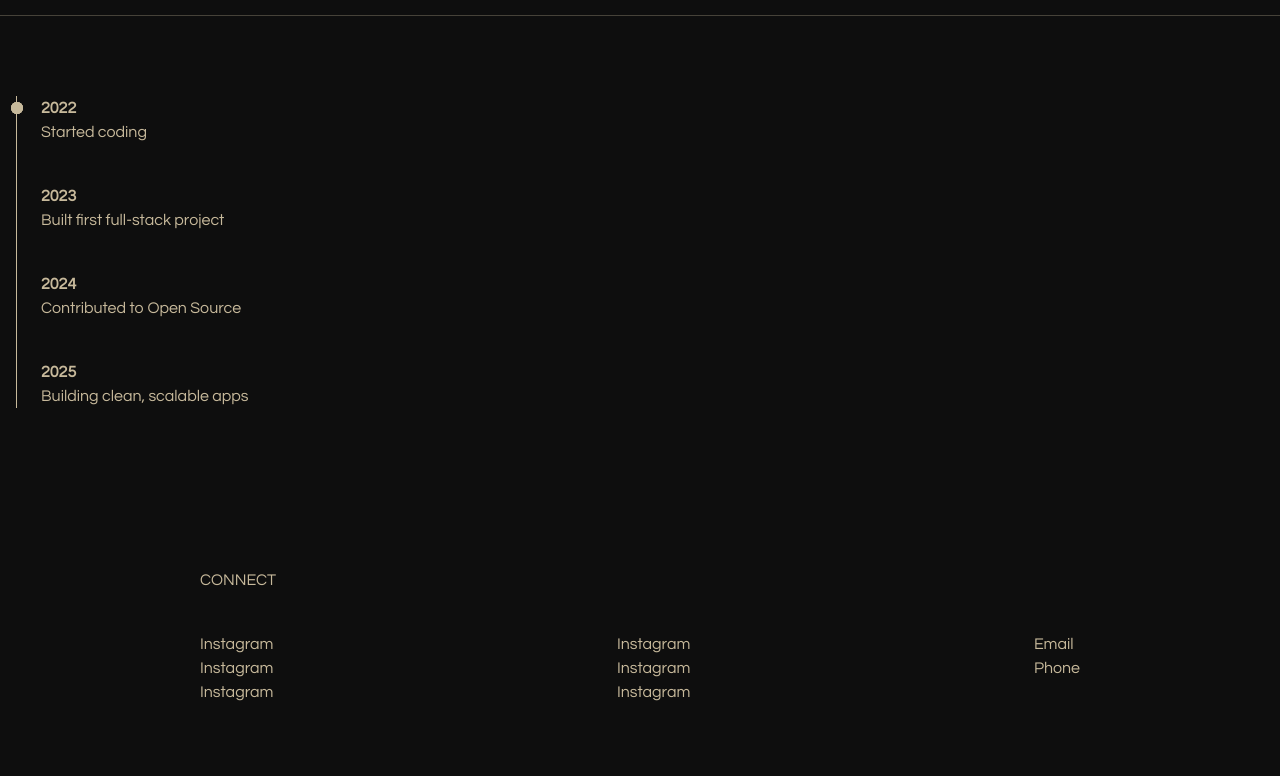
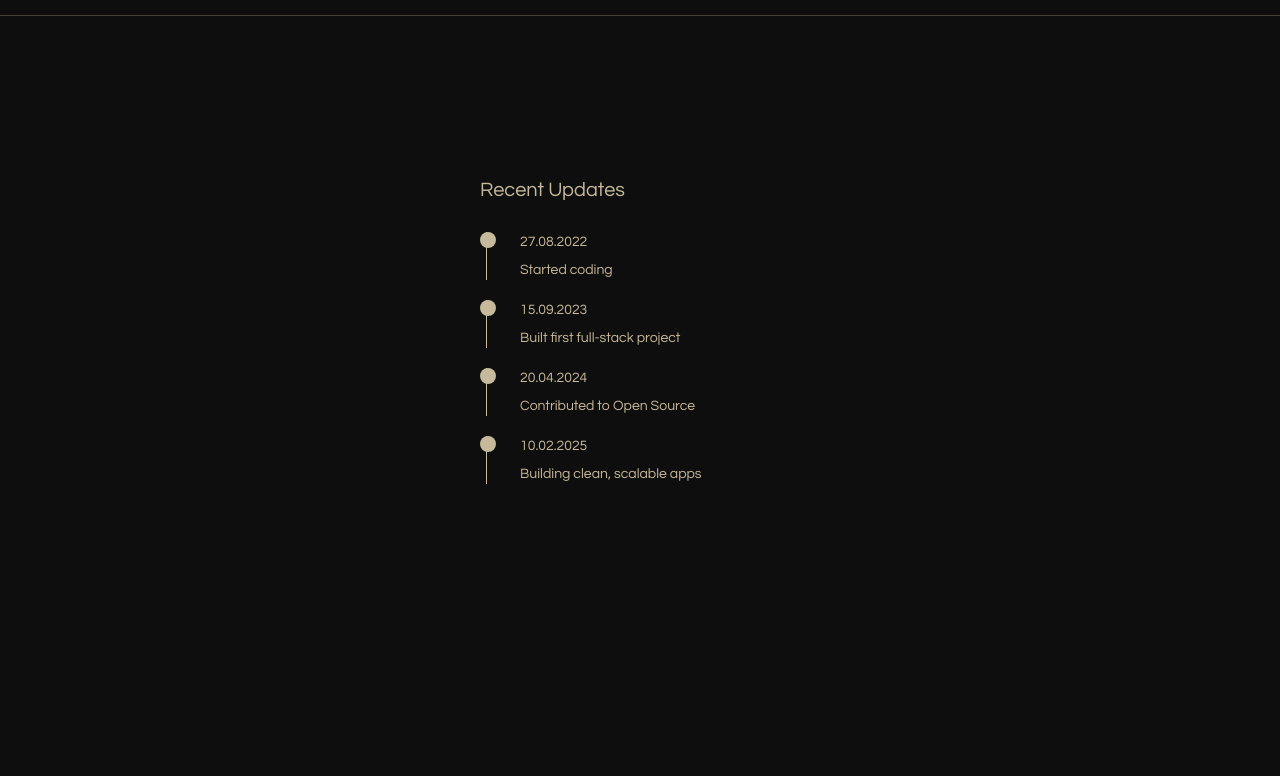
Before and after one commit to divyamGNH/DivyamPF, a React (Vite) app: page /about in a window 1280 px wide. Shown: the part 1424-2200 px from the top of the page. Before the commit the page ends 2168 px from the top, so only its background shows below. Built offline with nearby package versions, Linux system fonts and the light colour scheme.

Commit message:
MaskLayer.jsx commented out only the globalcursor works right now no reveal logic implemented

```diff
--- a/package.json
+++ b/package.json
@@ -11,12 +11,13 @@
   },
   "dependencies": {
     "@tailwindcss/vite": "^4.1.11",
-    "framer-motion": "^12.23.3",
+    "framer-motion": "^12.23.6",
     "motion": "^12.12.2",
     "react": "^19.1.0",
     "react-dom": "^19.1.0",
     "react-router-dom": "^7.6.3",
-    "tailwindcss": "^4.1.11"
+    "tailwindcss": "^4.1.11",
+    "zustand": "^5.0.8"
   },
   "devDependencies": {
     "@eslint/js": "^9.25.0",
--- /dev/null
+++ b/src/Hooks/useMouseTracking.js
@@ -0,0 +1,20 @@
+import {useEffect} from "react";
+import useMouseStore from "../Store/useMouseStore";
+
+const useMouseTracking = ()=>{
+    const setPosition = useMouseStore(state => state.setPosition);
+
+    useEffect(()=>{
+        const handleMouseMove = (e) => {
+            setPosition(e.clientX, e.clientY);
+        };
+
+        window.addEventListener('mousemove', handleMouseMove);
+
+        return () => {
+            window.removeEventListener('mousemove', handleMouseMove);
+        };
+    },[setPosition]);
+}
+
+export default useMouseTracking;
--- /dev/null
+++ b/src/Store/useMouseStore.js
@@ -0,0 +1,12 @@
+import { create } from 'zustand';
+
+const useMouseStore = create((set) => ({
+  // State
+  x: 0,
+  y: 0,
+
+  // Actions
+  setPosition: (x, y) => set({ x, y }),
+}));
+
+export default useMouseStore;
--- /dev/null
+++ b/src/animations/ScrolltoAnimate.jsx
@@ -0,0 +1,15 @@
+import { motion } from "framer-motion";
+
+export default function ScrolltoAnimate({ children }) {
+  return (
+    <motion.div
+      initial={{ opacity: 0 }}
+      whileInView={{ opacity: 1 }}
+      exit={{ opacity: 0 }}
+      transition={{ duration: 0.6, ease: "easeInOut" }}
+      viewport={{ amount: 0.3, once: false }}
+    >
+      {children}
+    </motion.div>
+  );
+}
--- a/src/pages/Home.jsx
+++ b/src/pages/Home.jsx
@@ -3,27 +3,32 @@ import Footer from "./Footer.jsx";
 import TopProjects from "./TopProjects.jsx";
 import Socials from "./Socials.jsx";
 import Navigations from "./Navigations.jsx";
-import { MouseProvider } from "../Context/MouseContext.jsx";
-import CursorFollower from "../components/CursorFollower.jsx";
-
-// import "./App.css";
+import ScrolltoAnimate from "../animations/ScrolltoAnimate.jsx";
 
 function Home() {
   return (
-    // {/* CursorFollower is now global and rendered ONCE */}
-    //   {/* <CursorFollower /> */}
     <div>
       <div
-        style={{ minHeight: "100vh", display: "flex", flexDirection: "column" }}
+        style={{
+          minHeight: "100vh",
+          display: "flex",
+          flexDirection: "column",
+        }}
       >
         <Socials />
         <Navigations />
         <div style={{ flex: 1 }}>
           <Landing />
         </div>
-        <div className="h-[10vh]"></div>
-        <TopProjects />
-        <div className="h-[20vh]"></div>
+
+        <div className="h-[10vh]" />
+
+        <ScrolltoAnimate>
+          <TopProjects />
+        </ScrolltoAnimate>
+
+        <div className="h-[20vh]" />
+
         <Footer />
       </div>
     </div>
--- a/src/pages/Navigations.jsx
+++ b/src/pages/Navigations.jsx
@@ -1,40 +1,30 @@
+import { animate } from "framer-motion";
+
 const Navigations = () => {
+  const handleScroll = () => {
+    const footer = document.getElementById("footer");
+    if (footer) {
+      const targetY = footer.getBoundingClientRect().top + window.pageYOffset;
+
+      animate(window.scrollY, targetY, {
+        duration: 1.2,
+        ease: [0.42, 0, 0.58, 1], // easeInOut (cubic-bezier curve)
+
+        //This line actually carries the animation visually like updates the animation frame by frame.
+        onUpdate: (latest) => window.scrollTo(0, latest),
+      });
+    }
+  };
+
   return (
     <div className="text-[#C7B99B]">
       <div className="fixed flex flex-col tracking-tighter right-10 top-10 gap-0.8 z-50">
         <a href="/">HOME</a>
         <a href="/about">ABOUT</a>
         <a href="/projects">PROJECTS</a>
-        <a
-          href="#footer"
-          onClick={e => {
-            e.preventDefault();
-            const footer = document.getElementById('footer');
-            if (footer) {
-              // Custom smooth scroll with slower speed
-              const targetY = footer.getBoundingClientRect().top + window.pageYOffset;
-              const startY = window.pageYOffset;
-              const distance = targetY - startY;
-              const duration = 1200; // 1.2 seconds
-              let startTime = null;
-
-              function animateScroll(currentTime) {
-                if (!startTime) startTime = currentTime;
-                const timeElapsed = currentTime - startTime;
-                const progress = Math.min(timeElapsed / duration, 1);
-                // Ease in-out
-                const ease = progress < 0.5
-                  ? 2 * progress * progress
-                  : -1 + (4 - 2 * progress) * progress;
-                window.scrollTo(0, startY + distance * ease);
-                if (timeElapsed < duration) {
-                  requestAnimationFrame(animateScroll);
-                }
-              }
-              requestAnimationFrame(animateScroll);
-            }
-          }}
-        >CONTACT</a>
+        <a onClick={ handleScroll}>
+          CONTACT
+        </a>
       </div>
     </div>
   );
--- a/src/pages/TimeLine.jsx
+++ b/src/pages/TimeLine.jsx
@@ -1,35 +1,90 @@
-const timeLine = () => {
+const Timeline = () => {
+  const items = [
+    { year: "2022", text: "Started coding" },
+    { year: "2023", text: "Built first full-stack project" },
+    { year: "2024", text: "Contributed to Open Source" },
+    { year: "2025", text: "Building clean, scalable apps" },
+  ];
+
   return (
-    <div className="relative border-l border-[#C7B99B] ml-4">
-      {/* Item 1 */}
-      <div className="mb-10 ml-6">
-        <div className="absolute w-3 h-3 bg-[#C7B99B] rounded-full -left-1.5 top-1.5"></div>
-        <h3 className="text-[#C7B99B] font-semibold">2022</h3>
-        <p className="text-[#C7B99B]">Started coding</p>
-      </div>
+    // <div className="relative border-l ml-4 flex flex-col">
+      <section class="min-h-screen flex justify-center pt-20">
+        <div class="w-80">
+          <h2 class="text-xl text-[#C7B99B] mb-7">Recent Updates</h2>
+          <ul>
+            <li class="relative flex gap-6 pb-5">
+              <div class="before:absolute before:left-[5.5px] before:h-full before:w-[1px] before:bg-[#C7B99B] relative">
+                <svg
+                  xmlns="http://www.w3.org/2000/svg"
+                  width="16"
+                  height="16"
+                  class="text-[#C7B99B]"
+                >
+                  <circle cx="8" cy="8" r="8" fill="#C7B99B" />
+                </svg>
+              </div>
 
-      {/* Item 2 */}
-      <div className="mb-10 ml-6">
-        <div className="absolute w-3 h-3 bg-[#C7B99B] rounded-full -left-1.5 top-1.5"></div>
-        <h3 className="text-[#C7B99B] font-semibold">2023</h3>
-        <p className="text-[#C7B99B]">Built first full-stack project</p>
-      </div>
+              <div class="text-sm text-[#C7B99B]">
+                <p>27.08.2022</p>
+                <p class="mt-2">Started coding</p>
+              </div>
+            </li>
 
-      {/* Item 3 */}
-      <div className="mb-10 ml-6">
-        <div className="absolute w-3 h-3 bg-[#C7B99B] rounded-full -left-1.5 top-1.5"></div>
-        <h3 className="text-[#C7B99B] font-semibold">2024</h3>
-        <p className="text-[#C7B99B]">Contributed to Open Source</p>
-      </div>
+            <li class="relative flex gap-6 pb-5">
+              <div class="before:absolute before:left-[5.5px] before:h-full before:w-[1px] before:bg-[#C7B99B] relative">
+                <svg
+                  xmlns="http://www.w3.org/2000/svg"
+                  width="16"
+                  height="16"
+                  class="text-[#C7B99B]"
+                >
+                  <circle cx="8" cy="8" r="8" fill="#C7B99B" />
+                </svg>
+              </div>
+              <div class="text-sm text-[#C7B99B]">
+                <p>15.09.2023</p>
+                <p class="mt-2">Built first full-stack project</p>
+              </div>
+            </li>
 
-      {/* Item 4 */}
-      <div className="ml-6">
-        <div className="absolute w-3 h-3 bg-[#C7B99B] rounded-full -left-1.5 top-1.5"></div>
-        <h3 className="text-[#C7B99B] font-semibold">2025</h3>
-        <p className="text-[#C7B99B]">Building clean, scalable apps</p>
-      </div>
-    </div>
+            <li class="relative flex gap-6 pb-5">
+              <div class="before:absolute before:left-[5.5px] before:h-full before:w-[1px] before:bg-[#C7B99B] relative">
+                <svg
+                  xmlns="http://www.w3.org/2000/svg"
+                  width="16"
+                  height="16"
+                  class="text-[#C7B99B]"
+                >
+                  <circle cx="8" cy="8" r="8" fill="#C7B99B" />
+                </svg>
+              </div>
+              <div class="text-sm text-[#C7B99B]">
+                <p>20.04.2024</p>
+                <p class="mt-2">Contributed to Open Source</p>
+              </div>
+            </li>
+
+            <li class="relative flex gap-6 pb-5">
+              <div class="before:absolute before:left-[5.5px] before:h-full before:w-[1px] before:bg-[#C7B99B] relative">
+                <svg
+                  xmlns="http://www.w3.org/2000/svg"
+                  width="16"
+                  height="16"
+                  class="text-[#C7B99B]"
+                >
+                  <circle cx="8" cy="8" r="8" fill="#C7B99B" />
+                </svg>
+              </div>
+              <div class="text-sm text-[#C7B99B]">
+                <p>10.02.2025</p>
+                <p class="mt-2">Building clean, scalable apps</p>
+              </div>
+            </li>
+          </ul>
+        </div>
+      </section>
+    // </div>
   );
 };
 
-export default timeLine;
+export default Timeline;
```
Also changed, not shown: 2 other files (tests, documents, lock files or other folders).
